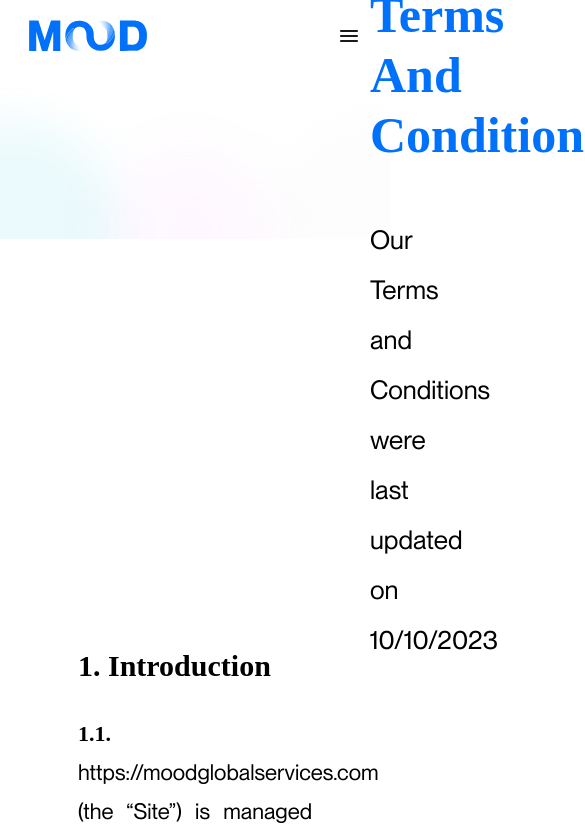
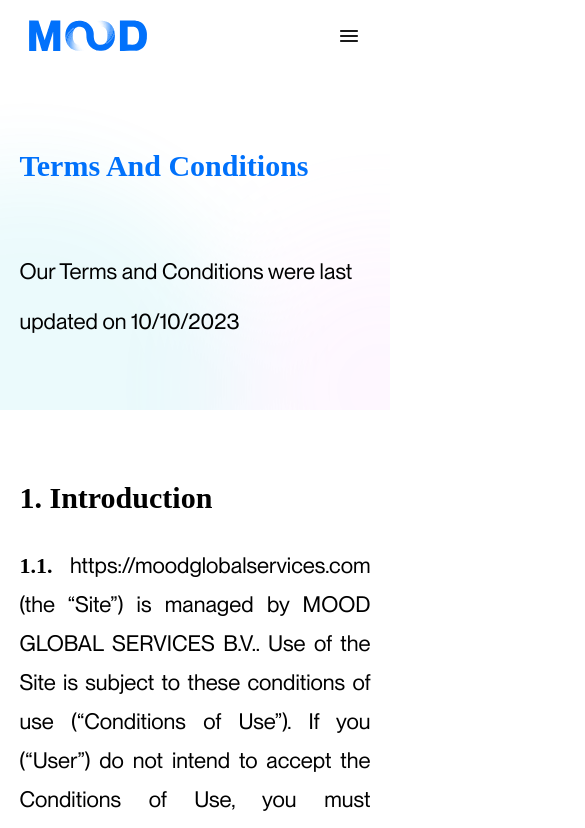
Before and after one commit to omeaag/mgs-website, a Next.js app: page /terms-conditions in a window 390 px wide. Shown: the top 828 px of the page, 585 px wide, since content can reach past the window. Built offline with nearby package versions, Linux system fonts and the light colour scheme; a web font is replaced by a local one.

Commit message:
terms and conditions page mobile&tablet view update

```diff
--- a/public/style/termsConditions.css
+++ b/public/style/termsConditions.css
@@ -11,10 +11,10 @@
     flex-direction: column;
     justify-content: center;
     gap: 50px;
-    padding-left: 370px;
+    padding-left: 20%;
     width: 100%;
     background: url("../materials/HomeShapingBackground.svg");
-    background-size: 100%;
+    background-size: cover;
     background-repeat: no-repeat;
 }
 
@@ -69,3 +69,50 @@
     letter-spacing: 0px;
     text-align: left;
 }
+
+@media (min-width: 600px) and (max-width: 1024px) {
+    .termsConditionsText {
+        width: 80%;
+    }
+
+    .termsConditionsHeader {
+        padding-left: 10%;
+        height: 40vh;
+    }
+}
+
+@media (max-width: 599px) {
+    .termsConditionsText {
+        width: 90%;
+    }
+
+    .termsConditionsHeader{
+        display: flex;
+        flex-direction: column;
+    }
+
+    .termsConditionsHeader h1 {
+        font-size: 30px;
+        margin: auto;
+        width: 90%;
+    }
+
+    .termsConditionsHeader h1,
+    .termsConditionsHeader p {
+        margin: 0 auto;
+        width: 90%;
+    }
+
+    .termsConditionsHeader p {
+        font-size: 22px;
+        font-weight: 400;
+        line-height: 50px;
+        letter-spacing: 0px;
+        text-align: left;
+    }
+
+    .termsConditionsHeader {
+        padding: 0;
+        height: 40vh;
+    }
+}
```
